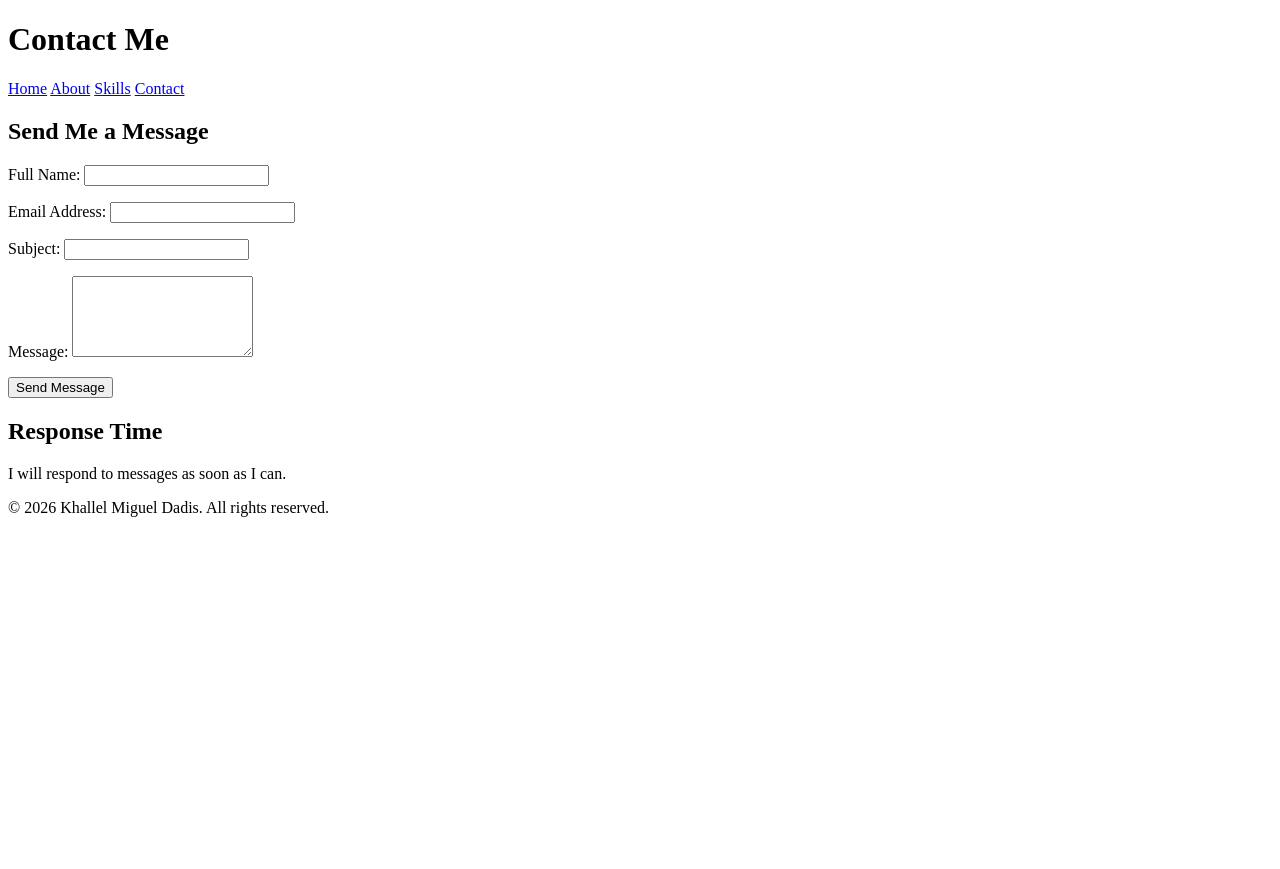
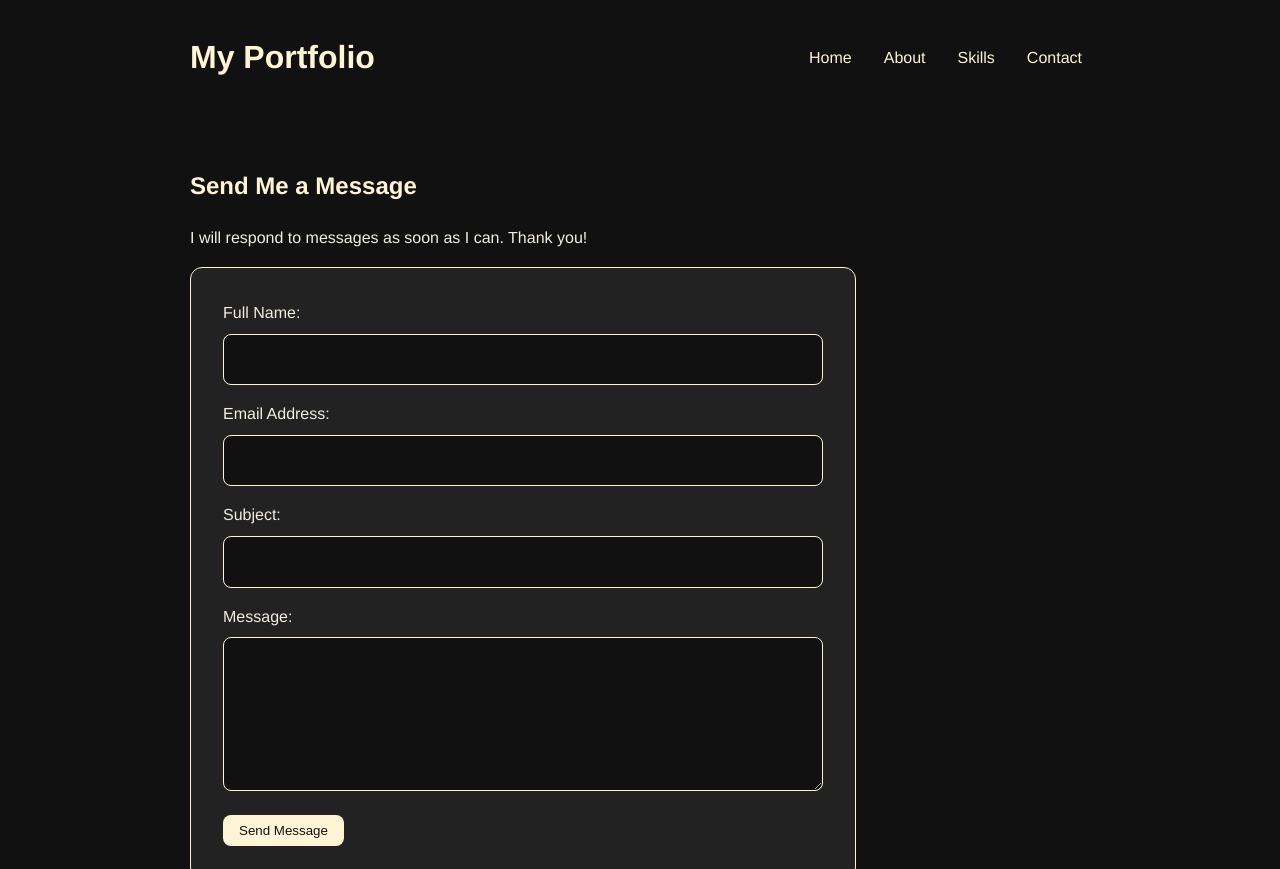
Before and after one commit to kmdadis/miguelitrato-portfolio, a plain HTML site: page contact.html in a window 1280 px wide. Shown: the top 869 px of the page. Before the commit the page ends 800 px from the top, so only its background shows below. Drawn offline with Linux system fonts and the light colour scheme.

Commit message:
Update portfolio page layouts

```diff
--- a/contact.html
+++ b/contact.html
@@ -4,12 +4,13 @@
     <meta charset="UTF-8">
     <meta name="viewport" content="width=device-width, initial-scale=1.0">
     <title>Contact Me | Khallel Miguel M. Dadis</title>
+    <link rel="stylesheet" href="css/style.css">
 </head>
 <body>
   <header>
-    <h1>Contact Me</h1>
+ <h1>My Portfolio</h1>
 
-    <nav>
+  <nav aria-label="Main navigation">
     <a href="index.html">Home</a>
     <a href="about.html">About</a>
     <a href="skills.html">Skills</a>
@@ -19,6 +20,7 @@
 <main>
     <section>
         <h2>Send Me a Message</h2>
+        <p>I will respond to messages as soon as I can. Thank you!</p>
 
         <form action="#">
             <p>
@@ -41,12 +43,10 @@
                 <textarea id="message" name="message" rows="5" required></textarea>
             </p>
 
-            <button type="submit">Send Message</button>
+            <button type="submit" class="button">Send Message</button>
         </form>
     </section>
     <aside>
-    <h2>Response Time</h2>
-    <p>I will respond to messages as soon as I can.</p>
 </aside>
 </main>
 <footer>
```
Lines whose indentation alone changed are shown as unchanged.
